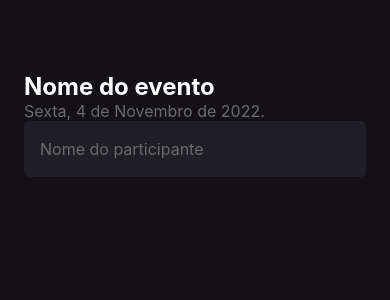
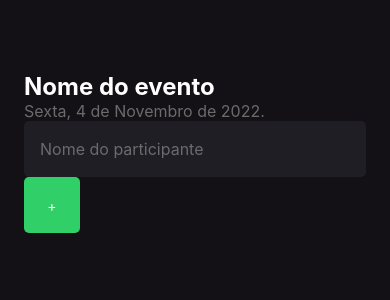
Before and after one commit to yagoafonso/iamhere, a React Native app: screen / in a window 390 px wide. Shown: the top 300 px of the page. Built offline with nearby package versions, Linux system fonts and the light colour scheme.

Commit message:
add button input

```diff
--- a/src/screens/Home/index.tsx
+++ b/src/screens/Home/index.tsx
@@ -1,8 +1,13 @@
-import { Text, View, TextInput } from 'react-native';
+import { Text, View, TextInput, TouchableOpacity } from 'react-native';
 
 import { styles } from './styles';
 
 export function Home() {
+
+  function handleParticipantAdd(){
+    console.log("Você clicou no botão de Adicionar!");
+  }
+
   return (
     <View style={styles.container}>
       <Text style={styles.eventName}>
@@ -16,6 +21,12 @@
         placeholder="Nome do participante"
         placeholderTextColor="#6B6B6B"
       />
+
+      <TouchableOpacity style={styles.button} onPress={handleParticipantAdd}>
+        <Text style={styles.buttonText}>
+          +
+        </Text>
+      </TouchableOpacity>
     </View>
   );
 }
--- a/src/screens/Home/styles.ts
+++ b/src/screens/Home/styles.ts
@@ -23,5 +23,16 @@
     color: '#FFF',
     padding: 16,
     fontSize: 16,
+  },
+  buttonText: {
+    color: '#FFF',
+  },
+  button: {
+    width: 56,
+    height: 56,
+    borderRadius: 5,
+    backgroundColor: '#31CF67',
+    alignItems: 'center',
+    justifyContent: 'center',
   }
 });
```
